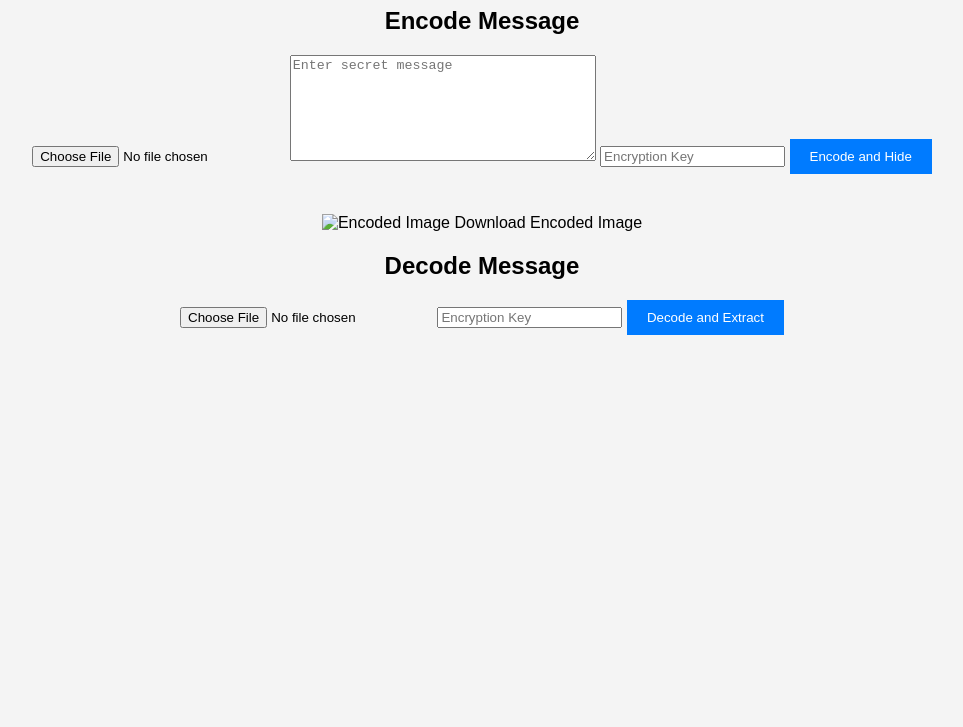
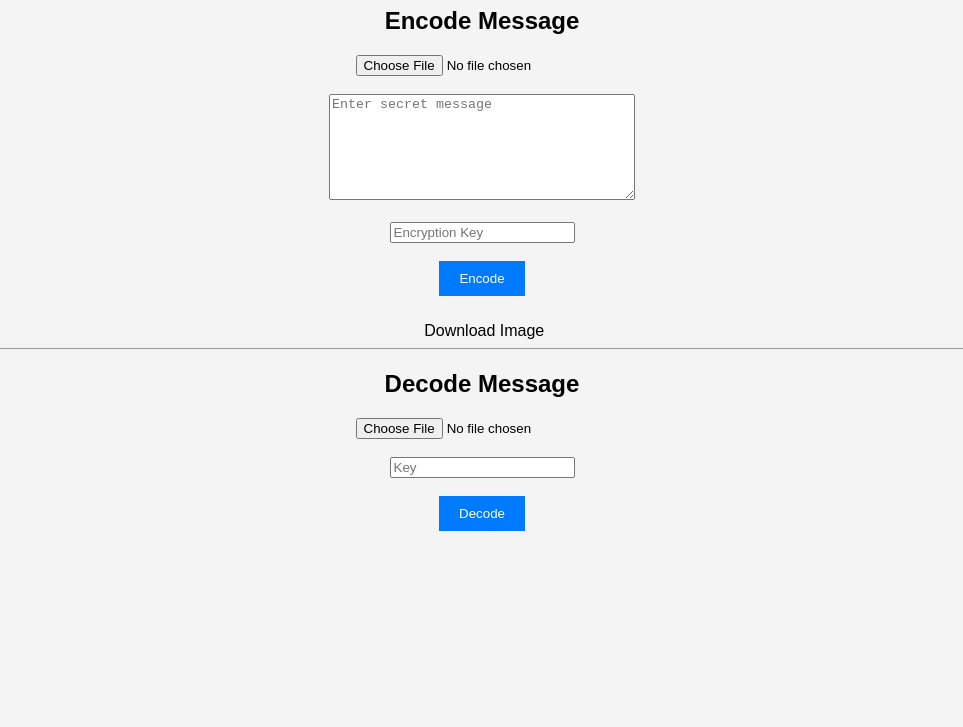
Before and after one commit to 2200050011/Steganography-Web-App-Indu, a plain HTML site: page index.html in a window 1280 px wide. Shown: the part 73-800 px from the top of the page, without its empty margins (158-1121 px from the left). Drawn offline with nearby package versions, Linux system fonts and the light colour scheme.

Commit message:
Refactor HTML structure and update titles

```diff
--- a/index.html
+++ b/index.html
@@ -2,33 +2,34 @@
 <html lang="en">
 <head>
     <meta charset="UTF-8">
-    <meta name="viewport" content="width=device-width, initial-scale=1.0">
-    <title>Steganography Secure Data Hiding</title>
+    <title>Steganography App</title>
     <link rel="stylesheet" href="styles.css">
-    <script src="https://cdnjs.cloudflare.com/ajax/libs/crypto-js/4.1.1/crypto-js.min.js"></script> <!-- For encryption -->
 </head>
 <body>
-    <h1>Steganography-Based Secure Data Hiding</h1>
+
+<h1>Steganography Secure Data Hiding</h1>
 
 <h2>Encode Message</h2>
 <form id="encodeForm">
-        <input type="file" id="imageInput" accept="image/*" required>
-        <textarea id="messageInput" placeholder="Enter secret message" required></textarea>
-        <input type="password" id="encryptionKey" placeholder="Encryption Key" required>
-        <button type="submit">Encode and Hide</button>
+    <input type="file" id="imageInput" required><br><br>
+    <textarea id="messageInput" placeholder="Enter secret message" required></textarea><br><br>
+    <input type="password" id="encryptionKey" placeholder="Encryption Key" required><br><br>
+    <button type="submit">Encode</button>
 </form>
-    <div id="encodedImageContainer">
-        <img id="encodedImage" src="" alt="Encoded Image">
-        <a id="downloadLink" download="steganographed-image.png">Download Encoded Image</a>
-    </div>
+
+<img id="encodedImage" />
+<a id="downloadLink">Download Image</a>
+
+<hr>
 
 <h2>Decode Message</h2>
 <form id="decodeForm">
-        <input type="file" id="encodedImageInput" accept="image/*" required>
-        <input type="password" id="decryptionKey" placeholder="Encryption Key" required>
-        <button type="submit">Decode and Extract</button>
+    <input type="file" id="encodedImageInput" required><br><br>
+    <input type="password" id="decryptionKey" placeholder="Key" required><br><br>
+    <button type="submit">Decode</button>
 </form>
-    <div id="decodedMessage"></div> <!-- To display the extracted message -->
+
+<h3 id="decodedMessage"></h3>
 
 <script src="script.js"></script>
 </body>
```
Lines whose indentation alone changed are shown as unchanged.
